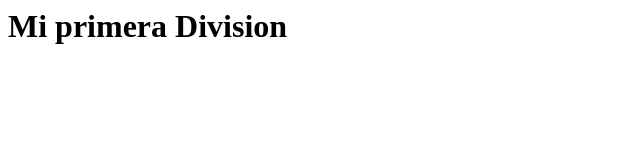
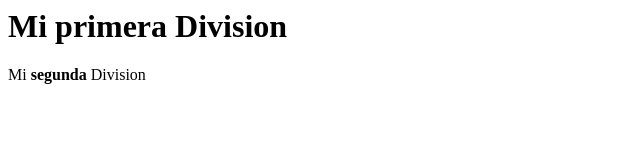
Before and after one commit to jarubioiuc/pwiinoche.github.io, a plain HTML site: page index.html in a window 1280 px wide. Shown: the whole page, without its empty margins (0-640 px from the left). Drawn offline with Linux system fonts and the light colour scheme.

Commit message:
Agregando mi segunda division

```diff
--- a/index.html
+++ b/index.html
@@ -3,5 +3,6 @@
 	</head>
 	<body>
 		<div><p><h1>Mi primera Division</h1></p></div>
+		<div><p>Mi <b>segunda</b> Division</p></div>
 	</body>
 </html>
```
